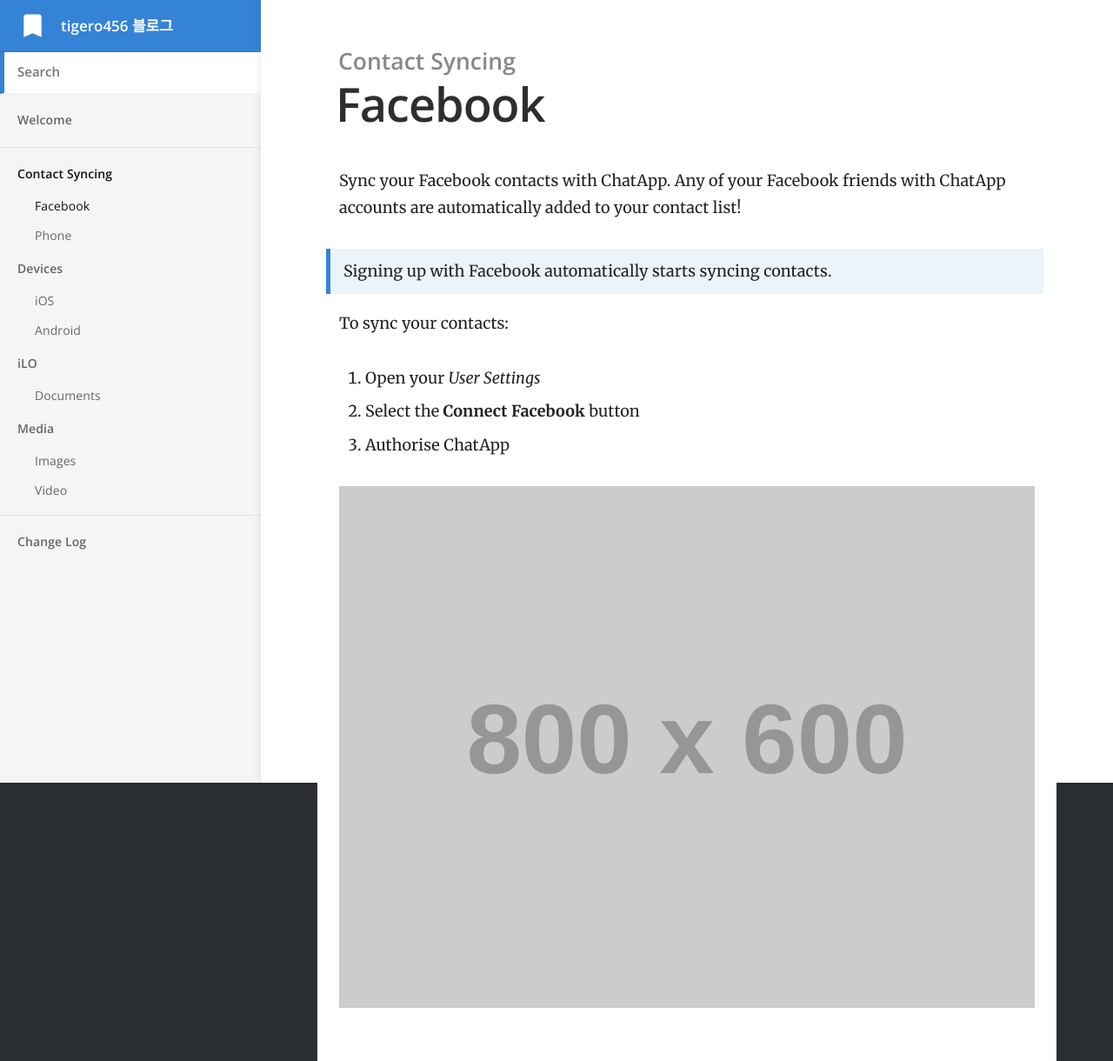
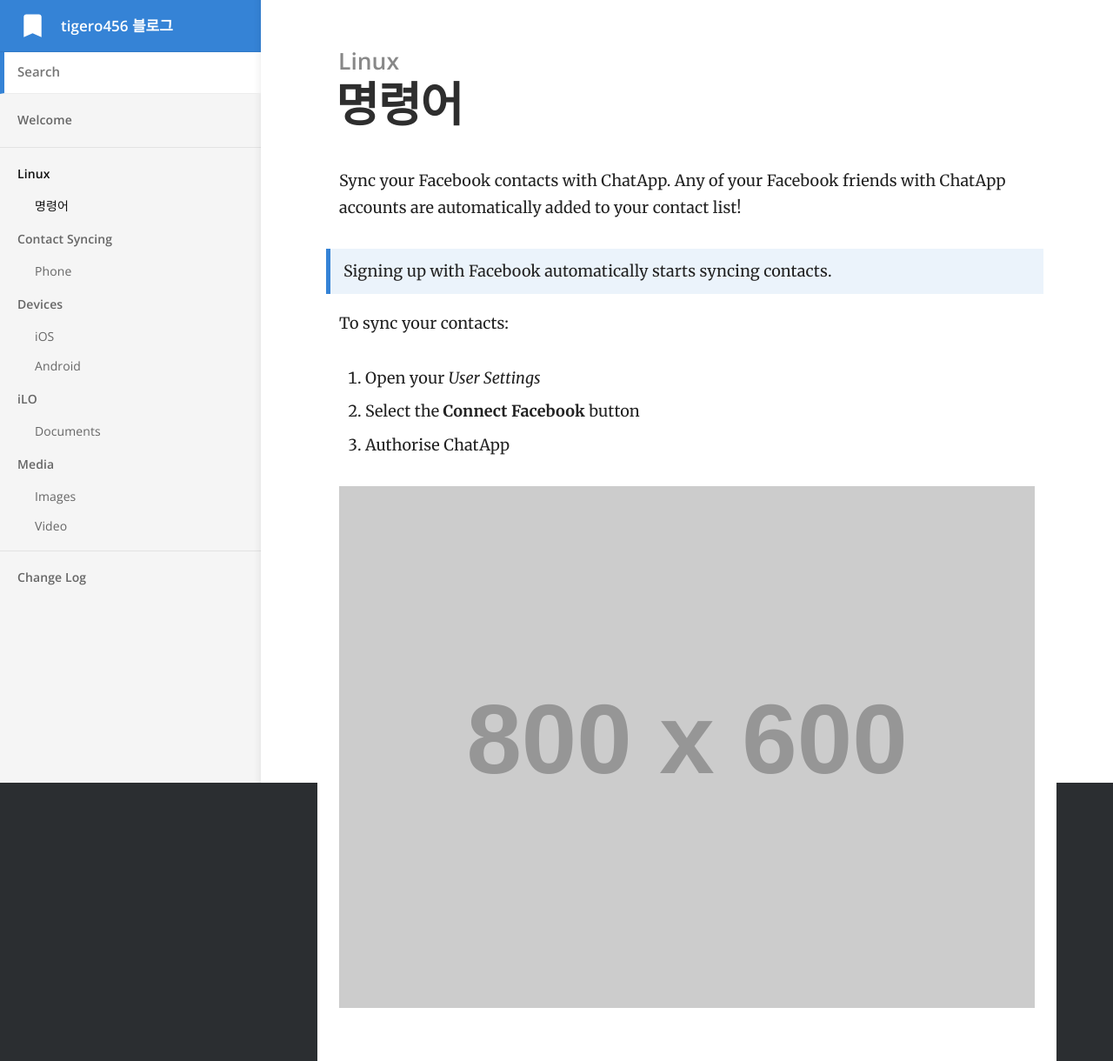
Before and after one commit to tigero456/tigero456.github.io, a Jekyll site: the page built from _docs/Linux/facebook.md, in a window 1280 px wide. Shown: the whole page at 87% size. Built offline with Jekyll 4.4.1, drawn with Linux system fonts in a browser that asks for light colours.

Commit message:
Update facebook.md

```diff
--- a/_docs/Linux/facebook.md
+++ b/_docs/Linux/facebook.md
@@ -1,6 +1,6 @@
 ---
-title: Facebook
-category: Contact Syncing
+title: 명령어
+category: Linux
 order: 1
 ---
 
```
